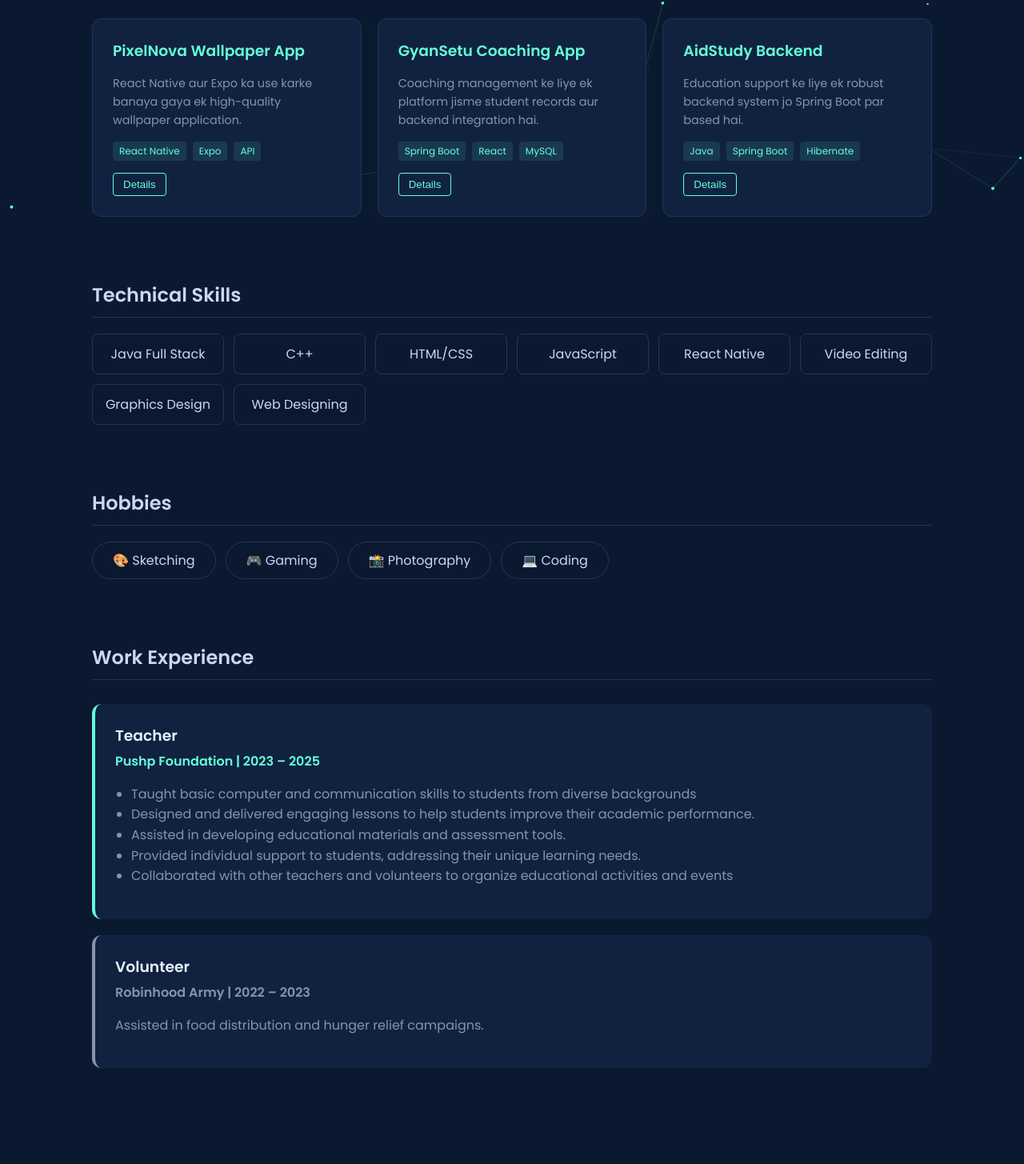
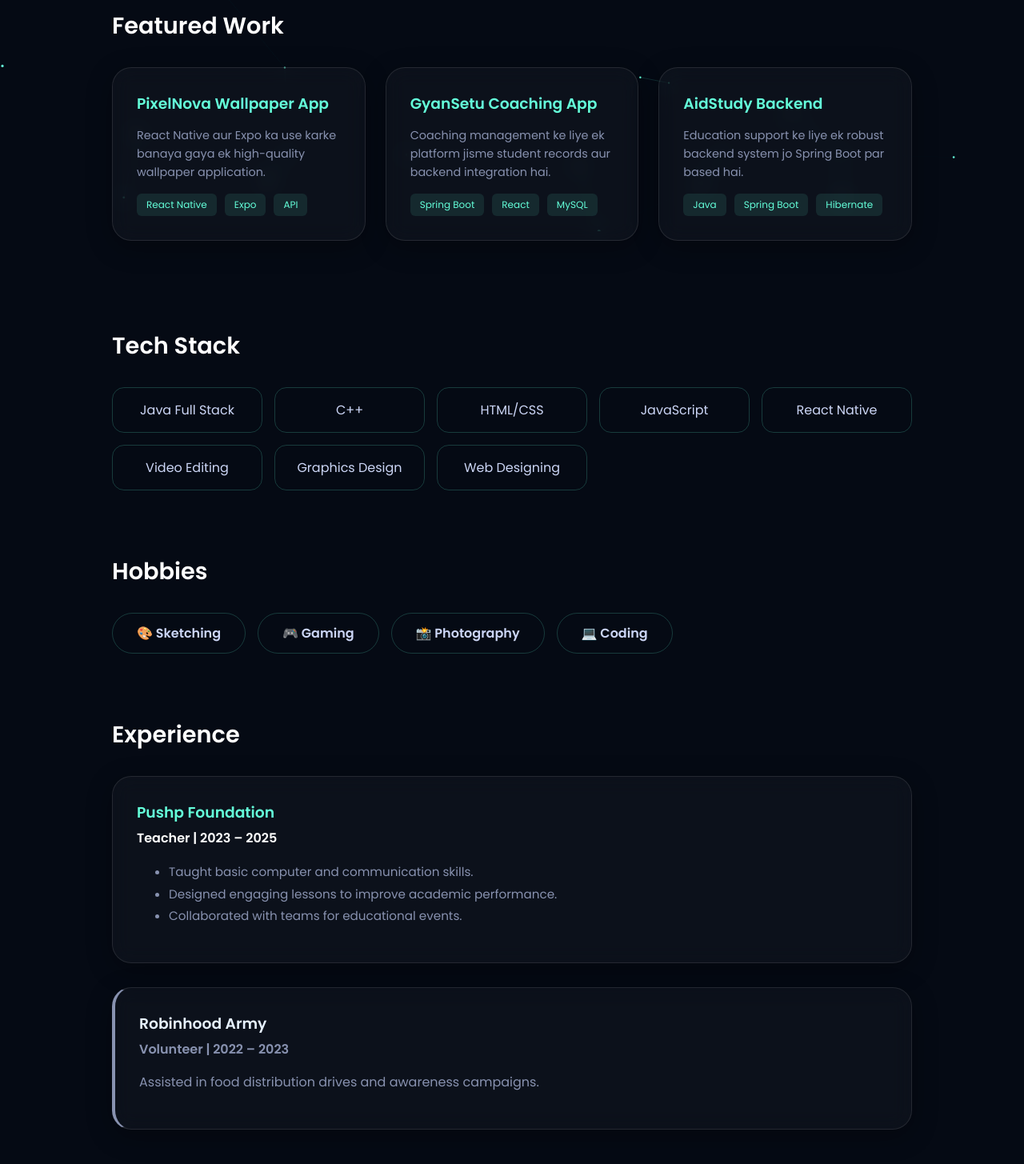
Before and after one commit to pr771434-lgtm/my-portfolio, a React (Create React App) app: page / in a window 1280 px wide. Shown: the part 511-1966 px from the top of the page at 80% size. Built offline with nearby package versions, Linux system fonts and the light colour scheme.

Commit message:
Final responsive UI with all social links

```diff
--- a/src/App.js
+++ b/src/App.js
@@ -41,7 +41,6 @@ function App() {
         yt: "https://youtube.com/@predit-l8h?si=2Y5qMtjn9EKTwCS-",
         handle: "@pr____edit"
       },
-
       "💻 Coding": {
         insta: null,
         yt: "https://youtube.com/@codingyourself-k4q?si=kuW2cngnMUpBP_Ou",
@@ -53,20 +52,17 @@ function App() {
       {
         title: "PixelNova Wallpaper App",
         desc: "React Native aur Expo ka use karke banaya gaya ek high-quality wallpaper application.",
-        tech: ["React Native", "Expo", "API"],
-        link: "#"
+        tech: ["React Native", "Expo", "API"]
       },
       {
         title: "GyanSetu Coaching App",
         desc: "Coaching management ke liye ek platform jisme student records aur backend integration hai.",
-        tech: ["Spring Boot", "React", "MySQL"],
-        link: "#"
+        tech: ["Spring Boot", "React", "MySQL"]
       },
       {
         title: "AidStudy Backend",
         desc: "Education support ke liye ek robust backend system jo Spring Boot par based hai.",
-        tech: ["Java", "Spring Boot", "Hibernate"],
-        link: "#"
+        tech: ["Java", "Spring Boot", "Hibernate"]
       }
     ],
 
@@ -80,7 +76,7 @@ function App() {
     galleries: {
       "🎨 Sketching": ["/IMG_20241224_234351.jpg", "/IMG_20251205_105912.jpg", "/IMG_20251124_151933.jpg"],
       "🎮 Gaming": ["/gaming1.jpg", "/gaming2.jpg"],
-      "📸 Photography": ["/IMG_20260209_113828.jpg", "/IMG_20251222_070323.jpg","/WhatsApp Image 2026-03-20 at 8.41.35 AM.jpeg"],
+      "📸 Photography": ["/IMG_20260209_113828.jpg", "/IMG_20251222_070323.jpg", "/WhatsApp Image 2026-03-20 at 8.41.35 AM.jpeg"],
       "💻 Coding": ["/coding1.jpg", "/coding2.jpg"]
     },
 
@@ -93,12 +89,12 @@ function App() {
     return (
       <div style={{ marginTop: '25px', display: 'flex', gap: '15px', justifyContent: 'center', borderTop: '1px solid rgba(100, 255, 218, 0.1)', paddingTop: '20px', flexWrap: 'wrap' }}>
         {links.insta && (
-          <motion.a href={links.insta} target="_blank" whileHover={{ scale: 1.05 }} style={{ color: '#64ffda', textDecoration: 'none', border: '1px solid #64ffda', padding: '8px 15px', borderRadius: '50px', fontSize: '0.8rem' }}>
+          <motion.a href={links.insta} target="_blank" rel="noreferrer" whileHover={{ scale: 1.05 }} style={{ color: '#64ffda', textDecoration: 'none', border: '1px solid #64ffda', padding: '8px 15px', borderRadius: '50px', fontSize: '0.8rem' }}>
             Instagram {links.handle}
           </motion.a>
         )}
         {links.yt && (
-          <motion.a href={links.yt} target="_blank" whileHover={{ scale: 1.05 }} style={{ color: '#ff4444', textDecoration: 'none', border: '1px solid #ff4444', padding: '8px 15px', borderRadius: '50px', fontSize: '0.8rem' }}>
+          <motion.a href={links.yt} target="_blank" rel="noreferrer" whileHover={{ scale: 1.05 }} style={{ color: '#ff4444', textDecoration: 'none', border: '1px solid #ff4444', padding: '8px 15px', borderRadius: '50px', fontSize: '0.8rem' }}>
             YouTube Channel
           </motion.a>
         )}
@@ -107,54 +103,66 @@ function App() {
   };
 
   const particlesOptions = {
-    background: { color: { value: "#0a192f" } },
+    background: { color: { value: "#050a14" } },
     fpsLimit: 120,
     particles: {
       color: { value: "#64ffda" },
-      links: { color: "#64ffda", distance: 150, enable: true, opacity: 0.2 },
-      move: { enable: true, speed: 1 },
-      number: { value: 60 },
+      links: { color: "#64ffda", distance: 150, enable: true, opacity: 0.1 },
+      move: { enable: true, speed: 0.8 },
+      number: { value: 50 },
       size: { value: { min: 1, max: 2 } },
     }
   };
 
+  const glassStyle = {
+    background: "rgba(255, 255, 255, 0.03)",
+    backdropFilter: "blur(12px)",
+    borderRadius: "24px",
+    border: "1px solid rgba(255, 255, 255, 0.1)",
+    boxShadow: "0 8px 32px 0 rgba(0, 0, 0, 0.3)",
+    padding: "30px",
+    marginBottom: "30px"
+  };
+
   return (
-    <div style={{ backgroundColor: '#0a192f', color: '#ccd6f6', minHeight: '100vh', fontFamily: "'Poppins', sans-serif" }}>
+    <div style={{ backgroundColor: '#050a14', color: '#ccd6f6', minHeight: '100vh', fontFamily: "'Poppins', sans-serif" }}>
       {init && <Particles options={particlesOptions} style={{ position: 'absolute' }} />}
 
-      <div style={{ position: 'relative', zIndex: 1, maxWidth: '1050px', margin: 'auto', padding: '40px 20px' }}>
+      <div style={{ position: 'relative', zIndex: 1, maxWidth: '1000px', margin: 'auto', padding: '60px 20px' }}>
 
+        {/* --- Header --- */}
         <header style={{ textAlign: 'center', padding: '60px 0' }}>
-          <motion.div animate={{ scale: [1, 1.05, 1] }} transition={{ repeat: Infinity, duration: 3 }} style={{ width: '100px', height: '100px', borderRadius: '50%', border: '3px solid #64ffda', margin: '0 auto 20px', display: 'flex', alignItems: 'center', justifyContent: 'center', fontSize: '2rem', color: '#64ffda', background: 'rgba(10, 25, 47, 0.8)' }}>PR</motion.div>
-          <h1 style={{ fontSize: '3.5rem', color: '#64ffda', margin: 0 }}>{data.name}</h1>
-          <p style={{ fontSize: '1.2rem', color: '#8892b0' }}>{data.role}</p>
+          <motion.div animate={{ boxShadow: ["0 0 20px rgba(100, 255, 218, 0.2)", "0 0 40px rgba(100, 255, 218, 0.4)", "0 0 20px rgba(100, 255, 218, 0.2)"] }} transition={{ repeat: Infinity, duration: 3 }} style={{ width: '110px', height: '110px', borderRadius: '40px', border: '2px solid #64ffda', margin: '0 auto 30px', display: 'flex', alignItems: 'center', justifyContent: 'center', fontSize: '2.5rem', fontWeight: 'bold', color: '#64ffda', background: 'rgba(100, 255, 218, 0.05)' }}>PR</motion.div>
+          <h1 style={{ fontSize: '4rem', color: '#ffffff', margin: 0, fontWeight: '800' }}>{data.name}</h1>
+          <p style={{ fontSize: '1.4rem', color: '#64ffda', fontWeight: '500' }}>{data.role}</p>
         </header>
 
+        {/* --- Projects --- */}
         <section style={{ marginBottom: '80px' }}>
-          <h2 style={{ borderBottom: '1px solid #233554', paddingBottom: '10px', color: '#ccd6f6' }}>Featured Projects</h2>
-          <div style={{ display: 'grid', gridTemplateColumns: 'repeat(auto-fit, minmax(300px, 1fr))', gap: '20px', marginTop: '30px' }}>
+          <h2 style={{ fontSize: '1.8rem', color: '#ffffff', marginBottom: '30px' }}>Featured Work</h2>
+          <div style={{ display: 'grid', gridTemplateColumns: 'repeat(auto-fit, minmax(300px, 1fr))', gap: '25px' }}>
             {data.projects.map((proj, i) => (
-              <motion.div key={i} whileHover={{ y: -5 }} style={{ background: '#112240', padding: '25px', borderRadius: '12px', border: '1px solid rgba(100, 255, 218, 0.1)' }}>
+              <motion.div key={i} whileHover={{ y: -10 }} style={glassStyle}>
                 <h3 style={{ color: '#64ffda', margin: '0 0 10px 0' }}>{proj.title}</h3>
                 <p style={{ fontSize: '0.9rem', color: '#8892b0', lineHeight: '1.6' }}>{proj.desc}</p>
-                <div style={{ display: 'flex', gap: '8px', flexWrap: 'wrap', margin: '15px 0' }}>
-                  {proj.tech.map(t => <span key={t} style={{ fontSize: '0.75rem', color: '#64ffda', background: 'rgba(100, 255, 218, 0.1)', padding: '3px 8px', borderRadius: '4px' }}>{t}</span>)}
+                <div style={{ display: 'flex', gap: '10px', flexWrap: 'wrap', marginTop: '15px' }}>
+                  {proj.tech.map(t => <span key={t} style={{ fontSize: '0.75rem', color: '#64ffda', background: 'rgba(100, 255, 218, 0.1)', padding: '5px 12px', borderRadius: '6px' }}>{t}</span>)}
                 </div>
-                <button style={{ background: 'transparent', border: '1px solid #64ffda', color: '#64ffda', padding: '6px 12px', borderRadius: '4px', cursor: 'pointer' }}>Details</button>
               </motion.div>
             ))}
           </div>
         </section>
 
+        {/* --- Technical Skills --- */}
         <section style={{ marginBottom: '80px' }}>
-          <h2 style={{ borderBottom: '1px solid #233554', paddingBottom: '10px' }}>Technical Skills</h2>
-          <div style={{ display: 'grid', gridTemplateColumns: 'repeat(auto-fill, minmax(160px, 1fr))', gap: '12px', marginTop: '20px' }}>
+          <h2 style={{ fontSize: '1.8rem', color: '#ffffff', marginBottom: '30px' }}>Tech Stack</h2>
+          <div style={{ display: 'grid', gridTemplateColumns: 'repeat(auto-fill, minmax(160px, 1fr))', gap: '15px' }}>
             {data.skills.map(skill => (
               <motion.div
                 key={skill}
                 onClick={() => setActiveSkill(activeSkill === skill ? null : skill)}
-                whileHover={{ scale: 1.05, borderColor: '#64ffda' }}
-                style={{ padding: '12px', textAlign: 'center', border: '1px solid #233554', borderRadius: '8px', cursor: 'pointer', background: activeSkill === skill ? 'rgba(100, 255, 218, 0.1)' : 'transparent', color: activeSkill === skill ? '#64ffda' : '#ccd6f6' }}
+                whileHover={{ scale: 1.05, borderColor: '#64ffda', background: 'rgba(100, 255, 218, 0.05)' }}
+                style={{ padding: '15px', textAlign: 'center', border: '1px solid rgba(100, 255, 218, 0.2)', borderRadius: '15px', cursor: 'pointer', color: activeSkill === skill ? '#64ffda' : '#ccd6f6' }}
               >
                 {skill}
               </motion.div>
@@ -162,10 +170,10 @@ function App() {
           </div>
           <AnimatePresence>
             {activeSkill && (
-              <motion.div initial={{ opacity: 0, height: 0 }} animate={{ opacity: 1, height: 'auto' }} exit={{ opacity: 0, height: 0 }} style={{ marginTop: '20px', padding: '20px', background: 'rgba(17, 34, 64, 0.5)', borderRadius: '12px', overflow: 'hidden' }}>
+              <motion.div initial={{ opacity: 0, y: 10 }} animate={{ opacity: 1, y: 0 }} exit={{ opacity: 0 }} style={{ ...glassStyle, marginTop: '20px' }}>
                 <div style={{ display: 'grid', gridTemplateColumns: 'repeat(auto-fit, minmax(200px, 1fr))', gap: '15px' }}>
                   {data.skillGalleries[activeSkill]?.map((img, i) => (
-                    <img key={i} src={img} alt={`${activeSkill} sample ${i}`} style={{ width: '100%', borderRadius: '8px' }} onError={(e) => { e.target.src="https://via.placeholder.com/200x150?text=Work+Sample"; }} />
+                    <img key={i} src={img} alt={`${activeSkill} work`} style={{ width: '100%', borderRadius: '12px', border: '1px solid rgba(100, 255, 218, 0.1)' }} onError={(e) => { e.target.src="https://via.placeholder.com/200x150?text=Work+Sample"; }} />
                   ))}
                 </div>
                 {(activeSkill === "Video Editing") && <SocialLinks category="Video Editing" />}
@@ -175,19 +183,20 @@ function App() {
           </AnimatePresence>
         </section>
 
+        {/* --- Hobbies --- */}
         <section style={{ marginBottom: '80px' }}>
-          <h2 style={{ borderBottom: '1px solid #233554', paddingBottom: '10px' }}>Hobbies</h2>
-          <div style={{ display: 'flex', flexWrap: 'wrap', gap: '12px', marginTop: '20px' }}>
+          <h2 style={{ fontSize: '1.8rem', color: '#ffffff', marginBottom: '30px' }}>Hobbies</h2>
+          <div style={{ display: 'flex', flexWrap: 'wrap', gap: '15px' }}>
             {data.hobbies.map(h => (
-              <motion.div key={h} onClick={() => setActiveHobby(activeHobby === h ? null : h)} whileHover={{ scale: 1.05 }} style={{ padding: '10px 25px', borderRadius: '50px', border: '1px solid #233554', cursor: 'pointer', background: activeHobby === h ? 'rgba(100, 255, 218, 0.1)' : 'transparent', color: activeHobby === h ? '#64ffda' : '#ccd6f6' }}>{h}</motion.div>
+              <motion.div key={h} onClick={() => setActiveHobby(activeHobby === h ? null : h)} whileHover={{ scale: 1.1 }} style={{ padding: '12px 30px', borderRadius: '50px', border: '1px solid rgba(100, 255, 218, 0.2)', cursor: 'pointer', background: activeHobby === h ? '#64ffda' : 'transparent', color: activeHobby === h ? '#050a14' : '#ccd6f6', fontWeight: '600' }}>{h}</motion.div>
             ))}
           </div>
           <AnimatePresence>
             {activeHobby && (
-              <motion.div initial={{ opacity: 0, scale: 0.95 }} animate={{ opacity: 1, scale: 1 }} exit={{ opacity: 0 }} style={{ marginTop: '20px', padding: '25px', background: 'rgba(17, 34, 64, 0.5)', borderRadius: '15px' }}>
-                <div style={{ display: 'grid', gridTemplateColumns: 'repeat(auto-fit, minmax(200px, 1fr))', gap: '15px' }}>
+              <motion.div initial={{ opacity: 0, scale: 0.98 }} animate={{ opacity: 1, scale: 1 }} exit={{ opacity: 0 }} style={{ ...glassStyle, marginTop: '20px' }}>
+                <div style={{ display: 'grid', gridTemplateColumns: 'repeat(auto-fit, minmax(250px, 1fr))', gap: '20px' }}>
                   {data.galleries[activeHobby]?.map((url, i) => (
-                    <img key={i} src={url} alt={`${activeHobby} ${i}`} style={{ width: '100%', borderRadius: '8px' }} onError={(e) => { e.target.src=`https://via.placeholder.com/300?text=${activeHobby}`; }} />
+                    <img key={i} src={url} alt={`${activeHobby} item`} style={{ width: '100%', borderRadius: '15px', border: '1px solid rgba(100, 255, 218, 0.1)' }} onError={(e) => { e.target.src=`https://via.placeholder.com/300?text=${activeHobby}`; }} />
                   ))}
                 </div>
                 <SocialLinks category={activeHobby} />
@@ -196,30 +205,27 @@ function App() {
           </AnimatePresence>
         </section>
 
+        {/* --- Experience --- */}
         <section style={{ marginBottom: '80px' }}>
-          <h2 style={{ borderBottom: '1px solid #233554', paddingBottom: '10px' }}>Work Experience</h2>
-          <div style={{ marginTop: '30px' }}>
-            <div style={{ background: '#112240', padding: '25px', borderRadius: '12px', borderLeft: '4px solid #64ffda', marginBottom: '20px' }}>
-              <h3 style={{ margin: 0, color: '#e6f1ff' }}>Teacher</h3>
-              <p style={{ color: '#64ffda', fontWeight: 'bold', margin: '5px 0' }}>Pushp Foundation | 2023 – 2025</p>
-              <ul style={{ color: '#8892b0', paddingLeft: '20px', lineHeight: '1.6' }}>
-                <li>Taught basic computer and communication skills to students from diverse backgrounds</li>
-                <li>Designed and delivered engaging lessons to help students improve their academic performance.</li>
-                <li>Assisted in developing educational materials and assessment tools.</li>
-                <li>Provided individual support to students, addressing their unique learning needs.</li>
-                <li>Collaborated with other teachers and volunteers to organize educational activities and events</li>
-              </ul>
-            </div>
-            <div style={{ background: '#112240', padding: '25px', borderRadius: '12px', borderLeft: '4px solid #8892b0' }}>
-              <h3 style={{ margin: 0, color: '#e6f1ff' }}>Volunteer</h3>
-              <p style={{ color: '#8892b0', fontWeight: 'bold', margin: '5px 0' }}>Robinhood Army | 2022 – 2023</p>
-              <p style={{ color: '#8892b0' }}>Assisted in food distribution and hunger relief campaigns.</p>
-            </div>
+          <h2 style={{ fontSize: '1.8rem', color: '#ffffff', marginBottom: '30px' }}>Experience</h2>
+          <div style={glassStyle}>
+            <h3 style={{ color: '#64ffda', margin: 0 }}>Pushp Foundation</h3>
+            <p style={{ color: '#ffffff', fontWeight: '600', marginTop: '5px' }}>Teacher | 2023 – 2025</p>
+            <ul style={{ color: '#8892b0', marginTop: '15px', lineHeight: '1.8', fontSize: '0.95rem' }}>
+              <li>Taught basic computer and communication skills.</li>
+              <li>Designed engaging lessons to improve academic performance.</li>
+              <li>Collaborated with teams for educational events.</li>
+            </ul>
+          </div>
+          <div style={{ ...glassStyle, borderLeft: '4px solid #8892b0' }}>
+            <h3 style={{ color: '#e6f1ff', margin: 0 }}>Robinhood Army</h3>
+            <p style={{ color: '#8892b0', fontWeight: 'bold', marginTop: '5px' }}>Volunteer | 2022 – 2023</p>
+            <p style={{ color: '#8892b0', marginTop: '10px' }}>Assisted in food distribution drives and awareness campaigns.</p>
           </div>
         </section>
 
-        <footer style={{ textAlign: 'center', padding: '40px 0', color: '#8892b0', fontSize: '0.8rem' }}>
-          © {new Date().getFullYear()} {data.name} | Built with React
+        <footer style={{ textAlign: 'center', padding: '40px 0', color: '#495670', fontSize: '0.85rem' }}>
+          © {new Date().getFullYear()} {data.name} | Designed with Neo-Tactile UI
         </footer>
       </div>
     </div>
```
